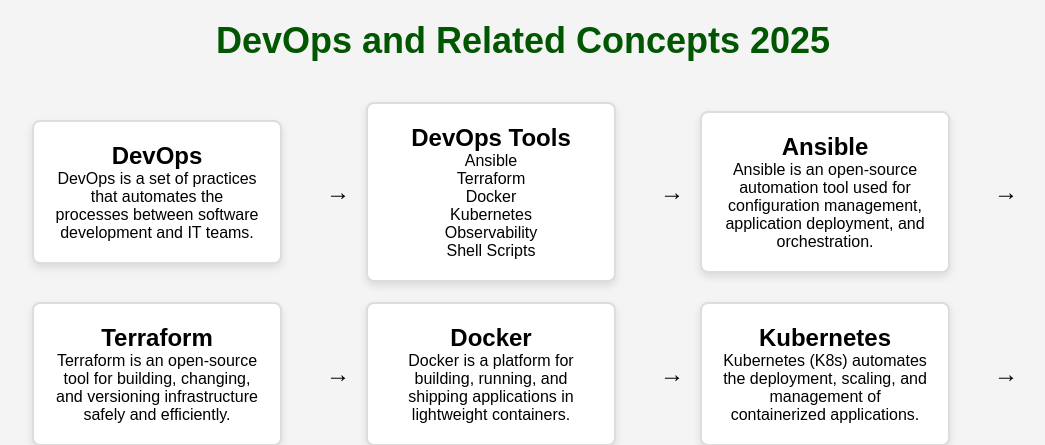
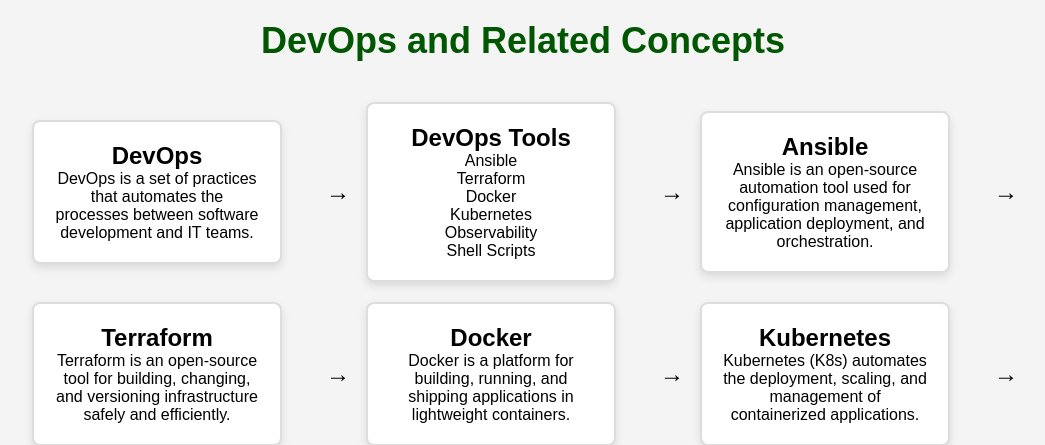
Before and after one commit to MD-SAUBAN-KHAN/p1, a Django app: page / in a window 1280 px wide. Shown: the top 445 px of the page, without its empty margins (117-1162 px from the left). Run offline with Django 5.2, Linux system fonts and the light colour scheme.

Commit message:
Update devops.html for checking github actions-v2

```diff
--- a/devops/app/templates/app/devops.html
+++ b/devops/app/templates/app/devops.html
@@ -10,7 +10,7 @@
 </head>
 <body>
     <div class="container">
-        <h1>DevOps and Related Concepts 2025</h1>
+        <h1>DevOps and Related Concepts</h1>
         <div id="flowchart">
             <div class="box" id="devops">
                 <h2>DevOps</h2>
```
